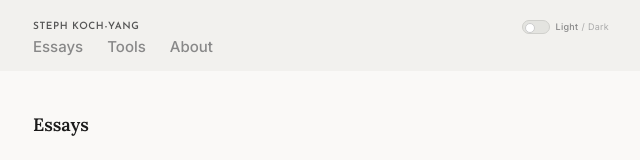
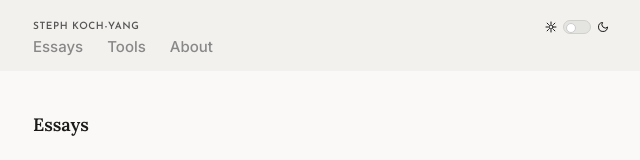
Before and after one commit to stephanekoch/Blog, a Next.js app: page / in a window 1280 px wide. Shown: the top 160 px of the page, without its empty margins (319-959 px from the left). Built offline with nearby package versions, Linux system fonts and the light colour scheme.

Commit message:
Replace Light/Dark text labels with sun/moon SVG icons in nav toggle
Co-Authored-By: Claude Sonnet 4.6 <noreply@anthropic.com>

```diff
--- a/components/Nav.tsx
+++ b/components/Nav.tsx
@@ -73,14 +73,23 @@ export function Nav({ config }: { config: SiteConfig }) {
           <div className="nav-name-row">
             <Link href="/" className="nav-name">Steph Koch-Yang</Link>
             <div className="toggle-wrap" onClick={toggleDark}>
+              <svg className={`toggle-icon${!dark ? ' active' : ''}`} width="12" height="12" viewBox="0 0 24 24" fill="none" stroke="currentColor" strokeWidth="2" strokeLinecap="round" strokeLinejoin="round">
+                <circle cx="12" cy="12" r="4"/>
+                <line x1="12" y1="2" x2="12" y2="6"/>
+                <line x1="12" y1="18" x2="12" y2="22"/>
+                <line x1="4.22" y1="4.22" x2="7.05" y2="7.05"/>
+                <line x1="16.95" y1="16.95" x2="19.78" y2="19.78"/>
+                <line x1="2" y1="12" x2="6" y2="12"/>
+                <line x1="18" y1="12" x2="22" y2="12"/>
+                <line x1="4.22" y1="19.78" x2="7.05" y2="16.95"/>
+                <line x1="16.95" y1="7.05" x2="19.78" y2="4.22"/>
+              </svg>
               <div className="toggle-track">
                 <div className="toggle-thumb" />
               </div>
-              <div className="toggle-labels">
-                <span className={!dark ? 'on' : ''}>Light</span>
-                <span>/</span>
-                <span className={dark ? 'on' : ''}>Dark</span>
-              </div>
+              <svg className={`toggle-icon${dark ? ' active' : ''}`} width="12" height="12" viewBox="0 0 24 24" fill="none" stroke="currentColor" strokeWidth="2" strokeLinecap="round" strokeLinejoin="round">
+                <path d="M21 12.79A9 9 0 1 1 11.21 3 7 7 0 0 0 21 12.79z"/>
+              </svg>
             </div>
           </div>
           <div className="nav-links">
```
